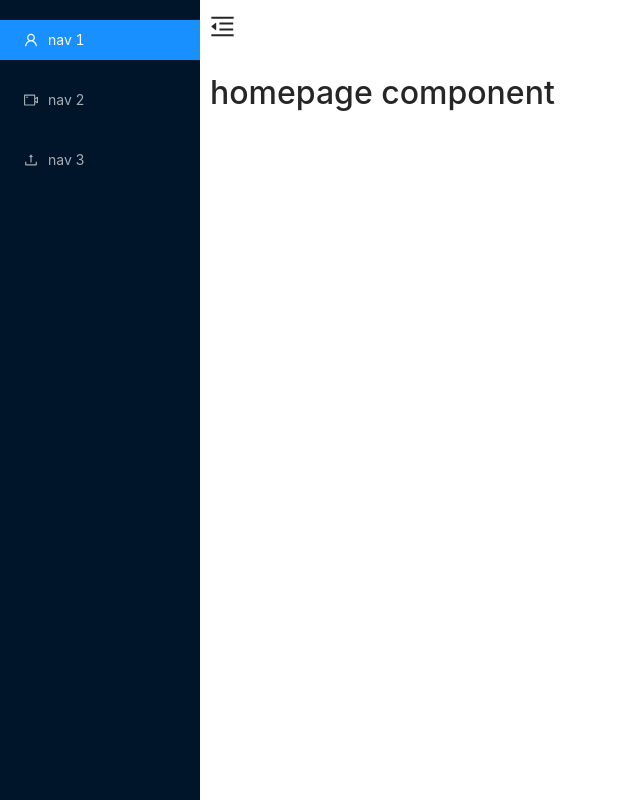
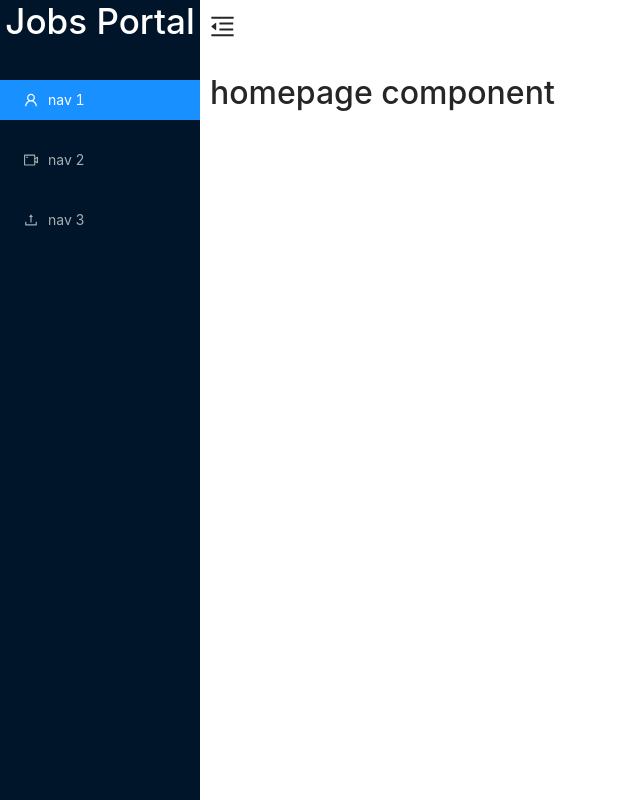
Before and after one commit to MAbdurahman/redux_job_portal, a React (Create React App) app in the folder frontend/: page / in a window 1280 px wide. Shown: the whole page, without its empty margins (0-640 px from the left). Built offline with nearby package versions, Linux system fonts and the light colour scheme.

Commit message:
Add more styles to side menu

```diff
--- a/frontend/src/components/DefaultLayout.jsx
+++ b/frontend/src/components/DefaultLayout.jsx
@@ -29,7 +29,9 @@ class DefaultLayout extends React.Component {
 		return (
 			<Layout>
 				<Sider trigger={null} collapsible collapsed={this.state.collapsed}>
-					<div className='logo' />
+					<div className='logo'>
+						{this.state.collapsed ? <h1>JP</h1> : <h1>Jobs Portal</h1>}
+					</div>
 					<Menu theme='dark' mode='inline' defaultSelectedKeys={['1']}>
 						<Menu.Item key='1' icon={<UserOutlined />}>
 							nav 1
```
Also changed, not shown: frontend/src/styles/index.css (+6 -1 lines).
